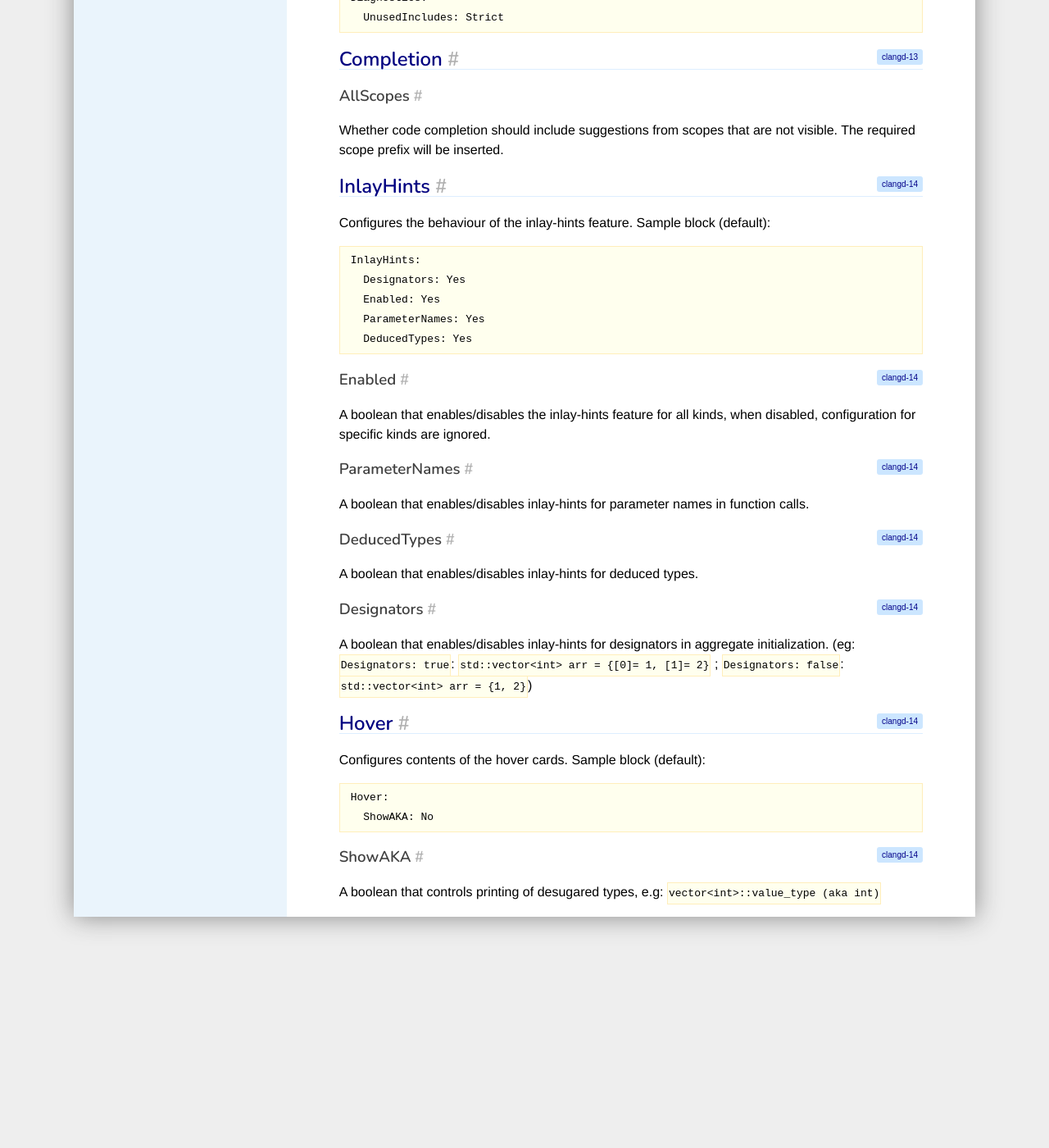
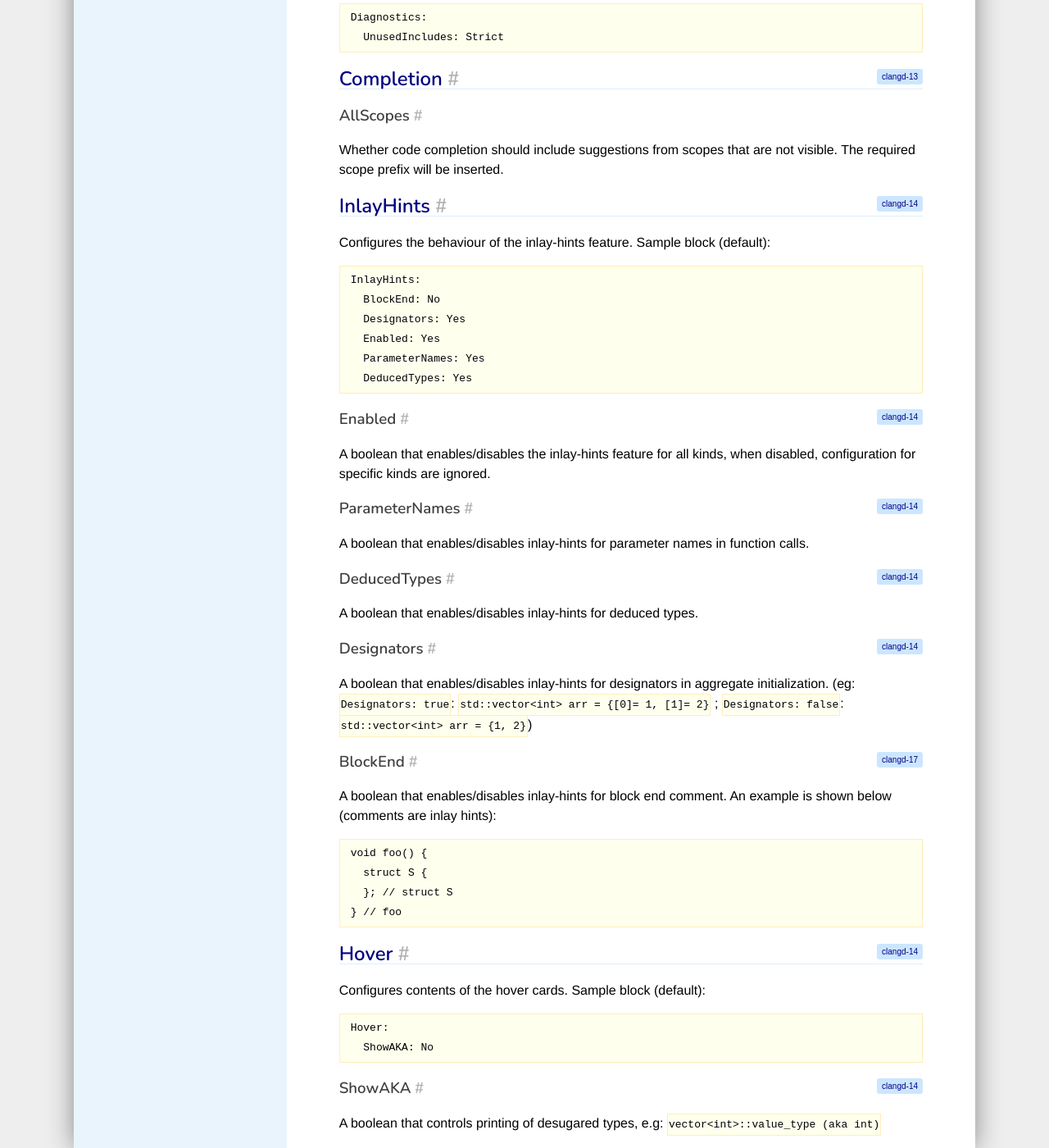
Before and after one commit to llvm/clangd-www, a Jekyll site: the page built from config.md, in a window 1280 px wide and 1400 px high, scrolled down 6578 px. Shown: the whole window at 82% size. Built offline with Jekyll 4.4.1, drawn with Linux system fonts in a browser that asks for light colours; our own code applies the rules of GitHub Pages for plain Markdown files.

Commit message:
Add documentation to block end inlay hints (#91)

````diff
--- a/config.md
+++ b/config.md
@@ -303,6 +303,7 @@ Configures the behaviour of the inlay-hints feature. Sample block (default):
 
 ```yaml
 InlayHints:
+  BlockEnd: No
   Designators: Yes
   Enabled: Yes
   ParameterNames: Yes
@@ -331,6 +332,18 @@ A boolean that enables/disables inlay-hints for deduced types.
 
 A boolean that enables/disables inlay-hints for designators in aggregate initialization. (eg: `Designators: true`: `std::vector<int> arr = {[0]= 1, [1]= 2}` ; `Designators: false`: `std::vector<int> arr = {1, 2}`)
 
+### BlockEnd
+{:.v17}
+
+A boolean that enables/disables inlay-hints for block end comment. An example is shown below (comments are inlay hints):
+
+```c++
+void foo() {
+  struct S {
+  }; // struct S
+} // foo
+```
+
 ## Hover
 {:.v14}
 
````
